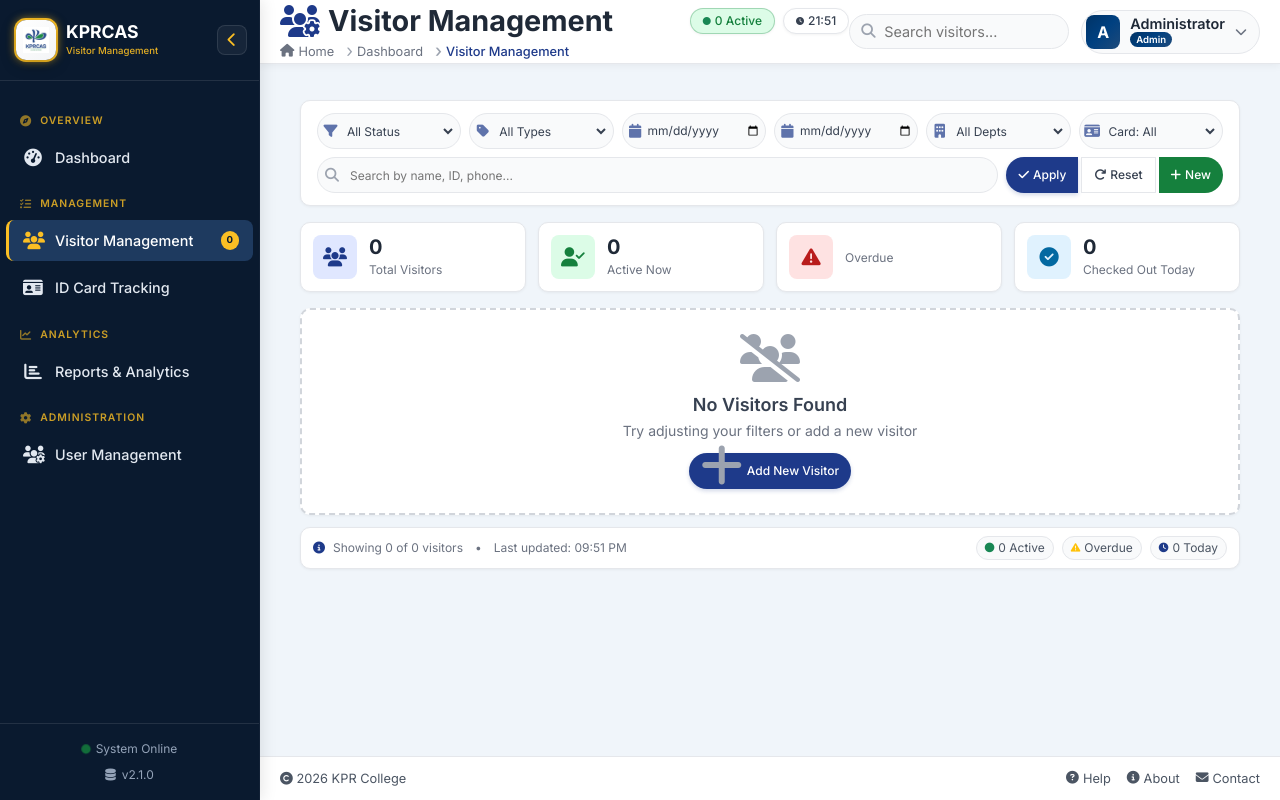
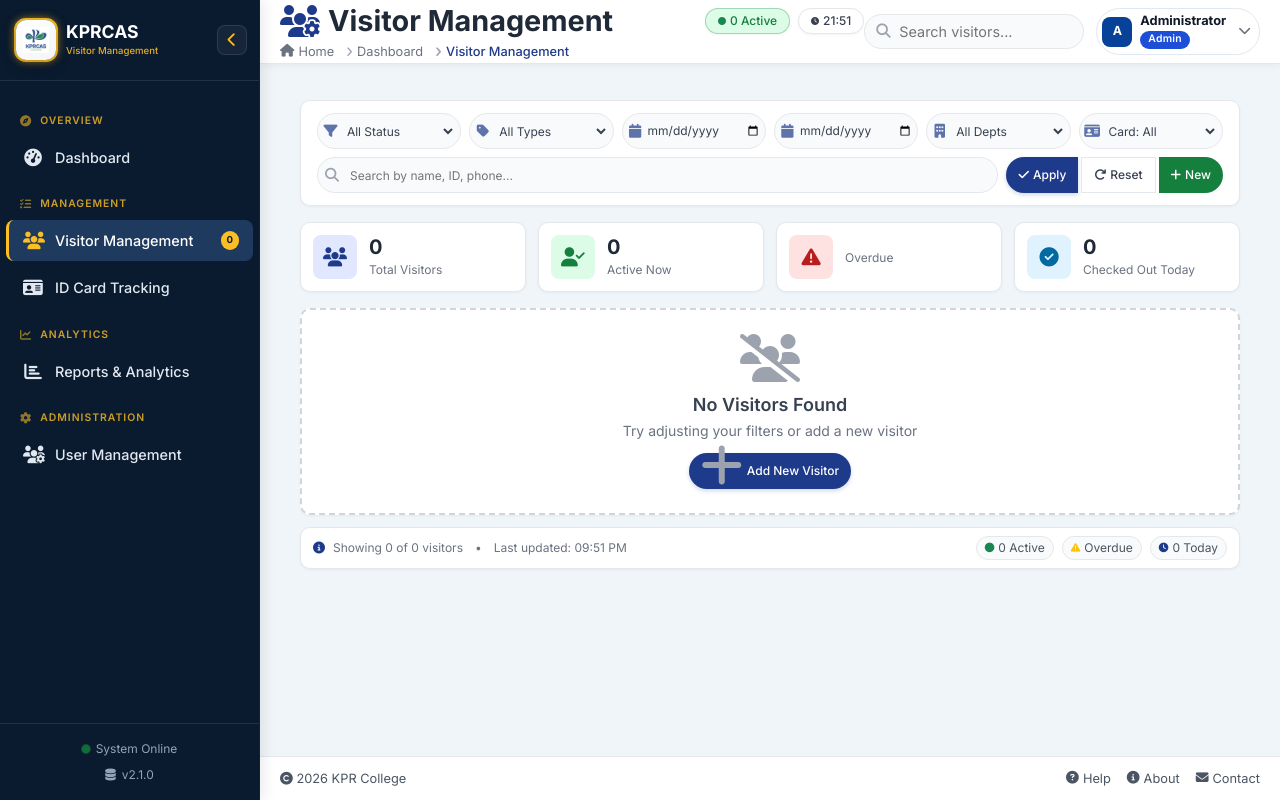
Before and after one commit to Vickyvkz7/Vms-version2-, a Flask app: page /admin/visitors in a window 1280 px wide. Run offline with Flask 3, Linux system fonts and the light colour scheme; a user stored in the database is signed in; data comes from the database, SQL or seed files in the repository; data that the repository does not hold is empty; parts of the project's set-up code (start-up, migrations or seed data) failed here and were passed over.

Commit message:
Update base.html

```diff
--- a/templates/base.html
+++ b/templates/base.html
@@ -633,72 +633,87 @@
 
         /* User Profile */
         .user-profile {
-            display: flex;
-            align-items: center;
-            gap: 10px;
-            padding: 4px 12px 4px 4px;
-            border-radius: 30px;
-            background: var(--gray-50);
-            border: 1px solid var(--gray-200);
+            display: inline-flex;
+            align-items: center;
+            gap: 8px;
+            border-radius: 999px;
+            border: 1px solid #e2e8f0;
+            background: #ffffff;
+            padding: 5px 8px 5px 5px;
+            min-height: 38px;
             cursor: pointer;
             transition: var(--transition);
         }
 
         .user-profile:hover {
-            background: white;
-            border-color: var(--primary);
+            background: #f8fafc;
+            border-color: #cbd5e1;
         }
 
         .user-avatar {
-            width: 34px;
-            height: 34px;
+            width: 30px;
+            height: 30px;
             border-radius: 8px;
-            background: var(--primary-gradient);
-            color: white;
+            background: #084298;
+            color: #ffffff;
             display: flex;
             align-items: center;
             justify-content: center;
             font-weight: 700;
-            font-size: 1rem;
+            font-size: 0.78rem;
             flex-shrink: 0;
         }
 
         .user-info {
+            display: flex;
+            flex-direction: column;
             min-width: 0;
+            margin-right: 4px;
+            line-height: 1;
         }
 
         .user-info h6 {
             margin: 0;
-            font-weight: 600;
-            color: var(--gray-800);
-            font-size: 0.9rem;
+            font-weight: 700;
+            color: #111827;
+            font-size: 0.8rem;
             white-space: nowrap;
             overflow: hidden;
             text-overflow: ellipsis;
-            max-width: 120px;
+            max-width: 140px;
+            line-height: 1.1;
+            text-transform: none;
         }
 
         .user-info p {
-            margin: 0;
+            margin: 2px 0 0;
+            display: flex;
+            align-items: center;
+            gap: 4px;
+            line-height: 1;
+        }
+
+        .badge-admin, .badge-security {
+            display: inline-flex;
+            align-items: center;
+            justify-content: center;
+            height: 18px;
+            border-radius: 999px;
+            padding: 0 8px;
             font-size: 0.65rem;
-            color: var(--gray-500);
+            font-weight: 600;
+            letter-spacing: 0.02em;
+            text-transform: none;
+            color: #ffffff;
             white-space: nowrap;
         }
 
-        .badge-admin, .badge-security {
-            padding: 2px 6px;
-            border-radius: 20px;
-            font-size: 0.6rem;
-            font-weight: 600;
-            color: white;
-        }
-
         .badge-admin {
-            background: var(--primary-gradient);
+            background: #1d4ed8;
         }
 
         .badge-security {
-            background: linear-gradient(135deg, var(--gray-600), var(--gray-700));
+            background: #334155;
         }
 
         .dropdown-menu {
@@ -1321,7 +1336,7 @@
                                     {% endif %}
                                 </p>
                             </div>
-                            <i class="fas fa-chevron-down" style="font-size: 0.75rem; color: var(--gray-500);"></i>
+                            <i class="fas fa-chevron-down" style="font-size: 0.8rem; color: var(--gray-500);"></i>
                         </div>
                         <ul class="dropdown-menu dropdown-menu-end">
                             <li>
```
